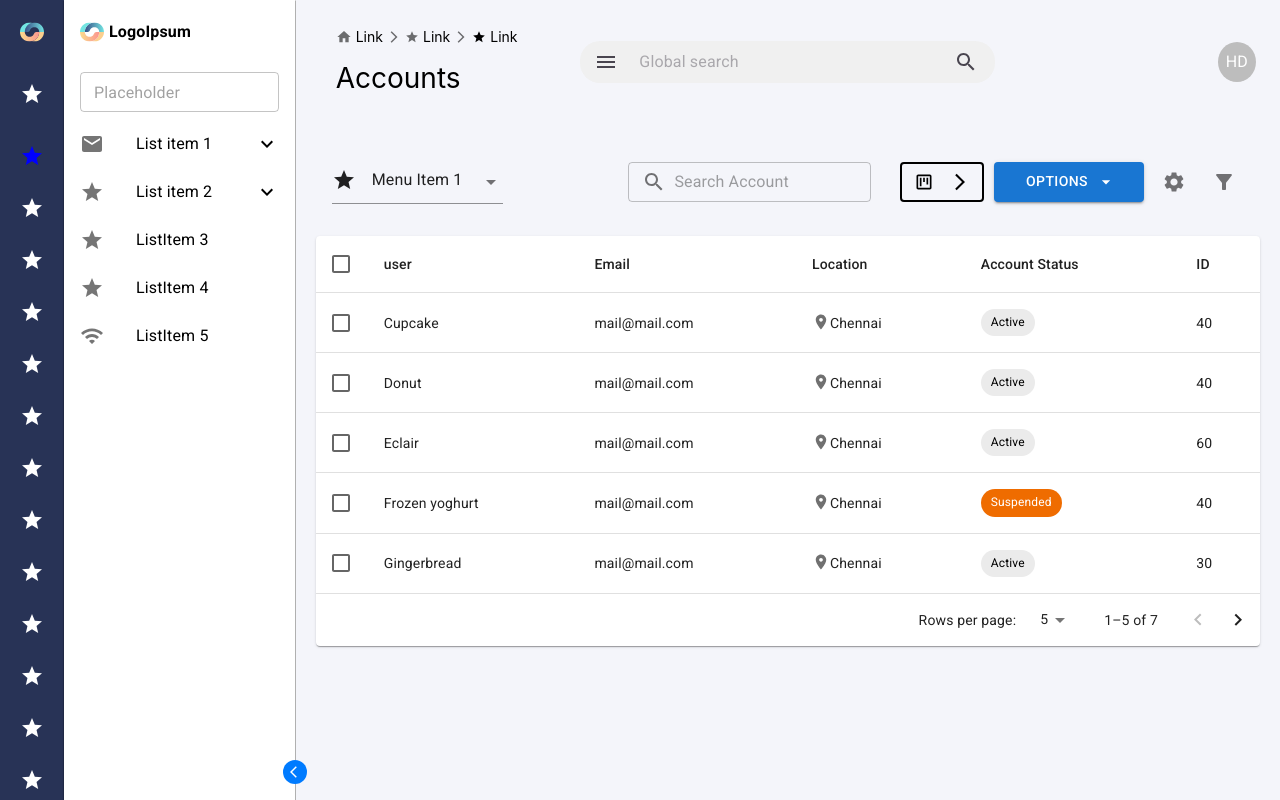
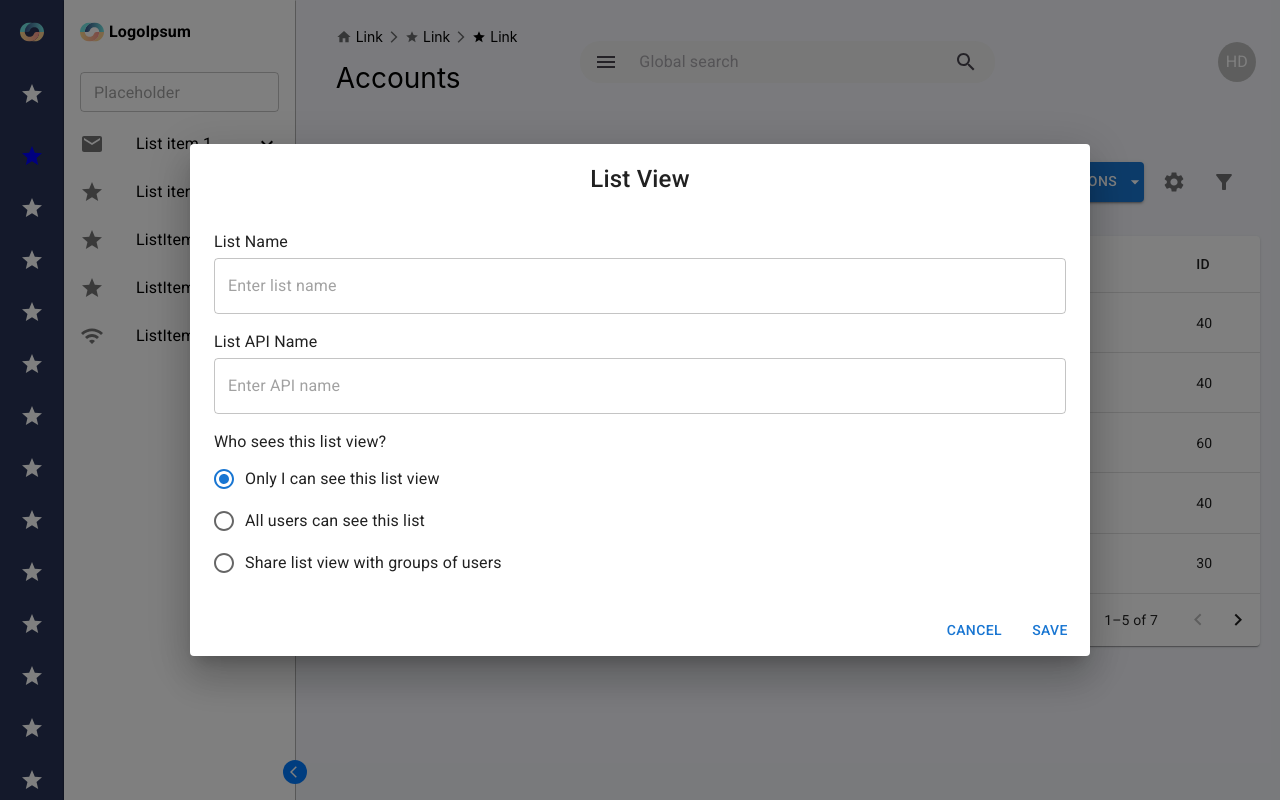
Before and after one commit to kedarlin/salesforce-screens, a React (Create React App) app: page / in a window 1280 px wide. Both pictures are taken after a click on the button 1174 px from the left and 181 px from the top of the page. Built offline with nearby package versions, Linux system fonts and the light colour scheme.

Commit message:
updated styles

```diff
--- a/src/components/filterSidebar.js
+++ b/src/components/filterSidebar.js
@@ -1,4 +1,4 @@
-import { Close, Inbox, Mail, UnfoldMore, Star, Search } from '@mui/icons-material';
+import { Close, UnfoldMore, Search } from '@mui/icons-material';
 import {
     Box,
     Collapse,
@@ -22,6 +22,7 @@ const FilterSidebar = ({ openFilterSidebar, toggleDrawer }) => {
 
     const [filtersCount, setFiltersCount] = React.useState(1);
     const [filters, setFilters] = React.useState(Array(filtersCount).fill("default"));
+    const [filterLogicValue, setFilterLogicVale] = React.useState('');
 
     const handleChange = (index) => (event) => {
         const newFilters = [...filters];
@@ -164,7 +165,7 @@ const FilterSidebar = ({ openFilterSidebar, toggleDrawer }) => {
                                 borderRadius: 4,
                             }}
                         />
-                        <Button variant='contained' size='large' disableElevation>
+                        <Button variant='contained' size='large' sx={{ lineHeight: "2.5rem"}} disableElevation>
                             Search
                         </Button>
                     </Box>
@@ -257,8 +258,6 @@ const FilterSidebar = ({ openFilterSidebar, toggleDrawer }) => {
                                 });
                             }}
                         >Remove row</Link>
-                    </Box>
-                    <Box display="flex" justifyContent="flex-start" flexDirection="row" gap={2}>
                         <Link
                             sx={{
                                 cursor: "pointer",
@@ -279,9 +278,57 @@ const FilterSidebar = ({ openFilterSidebar, toggleDrawer }) => {
                             }}
                         >Remove all rows</Link>
                     </Box>
+                    <ListItemText
+                        sx={{
+                            flex: 5
+                        }}
+                        primary="Filter Logic"
+                        slotProps={{
+                            primary: {
+                                sx: {
+                                    mt: 4,
+                                    fontWeight: "500"
+                                },
+                            },
+                        }}
+                    />
+                    <TextField
+                        fullWidth
+                        size="small"
+                        variant="outlined"
+                        placeholder="filter logic..."
+                        value={filterLogicValue}
+                        onChange={(event) => setFilterLogicVale(event.target.value)}
+                        InputProps={{
+                            startAdornment: (
+                                <InputAdornment position="start">
+                                    <Search />
+                                </InputAdornment>
+                            ),
+                        }}
+                        style={{
+                            borderRadius: 4,
+                        }}
+                    />
+                    <Box py={2} px={1}>
+                        <Link
+                            sx={{
+                                cursor: "pointer",
+                                color: "blue",
+                                textDecoration: "none",
+                                fontWeight: "400",
+                                ":hover": {
+                                    textDecoration: "underline"
+                                }
+                            }}
+                            onClick={() => {
+                                setFilterLogicVale('')
+                            }}
+                        >Remove Filter logic</Link>
+                    </Box>
                 </List>
             </Box>
-        </Drawer>
+        </Drawer >
     );
 };
 
--- a/src/components/filterbar.js
+++ b/src/components/filterbar.js
@@ -1,5 +1,5 @@
 import { ArrowDropDown, ArrowForwardIos, FilterAlt, Search, Settings, Star, ViewKanbanOutlined } from '@mui/icons-material';
-import { Box, FormControl, IconButton, InputAdornment, ListItem, MenuItem, Menu, Button, TextField, Select, Collapse } from '@mui/material';
+import { Box, FormControl, IconButton, InputAdornment, ListItem, MenuItem, Menu, Button, TextField, Select, Collapse, DialogTitle, DialogContent, DialogActions, Dialog, ListItemText, Radio, RadioGroup, FormControlLabel } from '@mui/material';
 import React, { useState } from 'react';
 import FilterSidebar from './filterSidebar';
 
@@ -10,6 +10,16 @@ const Filterbar = () => {
     const open1 = Boolean(anchorEl1);
     const open2 = Boolean(anchorEl2);
     const [openFilterSidebar, setOpenFilterSidebar] = useState(false);
+
+    const [openDialog, setOpenDialog] = useState(false);
+
+    const openDialogBox = () => {
+        setOpenDialog(true);
+    };
+
+    const closeDialogBox = () => {
+        setOpenDialog(false);
+    };
 
     const handleChange = (event) => {
         setFilter(event.target.value);
@@ -30,11 +40,11 @@ const Filterbar = () => {
 
     const toggleDrawer = (open) => (event) => {
         if (event.type === 'keydown' && (event.key === 'Tab' || event.key === 'Shift')) {
-          return;
+            return;
         }
 
         setOpenFilterSidebar(open);
-      };
+    };
 
     return (
         <Box display="flex" flexDirection="row" alignItems="center" gap="16px" padding="16px">
@@ -69,7 +79,7 @@ const Filterbar = () => {
                     </Select>
                 </FormControl>
             </Box>
-            <Box display="flex" justifyContent="center" flex={1}>
+            <Box display="flex" justifyContent="end" flex={1} gap="10px">
                 <TextField
                     size="small"
                     variant="outlined"
@@ -85,8 +95,6 @@ const Filterbar = () => {
                         borderRadius: 4,
                     }}
                 />
-            </Box>
-            <Box display="flex" justifyContent="end" flex={1} gap="10px">
                 <Button
                     startIcon={<ViewKanbanOutlined />}
                     variant="contained"
@@ -96,7 +104,7 @@ const Filterbar = () => {
                     sx={{
                         color: "black",
                         backgroundColor: "#ffffff00",
-                        border: "2px solid black"
+                        border: "1px solid black"
                     }}
                 />
                 <Menu
@@ -105,7 +113,11 @@ const Filterbar = () => {
                     onClose={handleClose1}
                     anchorOrigin={{
                         vertical: 'bottom',
-                        horizontal: 'left',
+                        horizontal: 'right',
+                    }}
+                    transformOrigin={{
+                        vertical: 'top',
+                        horizontal: 'right',
                     }}
                 >
                     <MenuItem onClick={handleClose1}>Edit</MenuItem>
@@ -118,10 +130,6 @@ const Filterbar = () => {
                     variant="contained"
                     onClick={handleClick2}
                     endIcon={<ArrowDropDown />}
-                    sx={{
-                        width: "150px",
-                    }}
-
                 >
                     Options
                 </Button>
@@ -132,25 +140,101 @@ const Filterbar = () => {
                     TransitionComponent={Collapse}
                     anchorOrigin={{
                         vertical: 'bottom',
-                        horizontal: 'left',
+                        horizontal: 'right',
                     }}
                     transformOrigin={{
                         vertical: 'top',
-                        horizontal: 'left',
+                        horizontal: 'right',
                     }}
                     sx={{
-                        width: "150px",
+                        width: "150px"
                     }}
                 >
-                    <MenuItem onClick={handleClose2}>Edit</MenuItem>
-                    <MenuItem onClick={handleClose2}>Duplicate</MenuItem>
-                    <MenuItem onClick={handleClose2}>Archive</MenuItem>
-                    <MenuItem onClick={handleClose2}>More</MenuItem>
+                    <MenuItem
+                        sx={{
+                            width: "150px"
+                        }}
+                        onClick={handleClose2}>Edit</MenuItem>
+                    <MenuItem
+                        sx={{
+                            width: "150px"
+                        }}
+                        onClick={handleClose2}>Duplicate</MenuItem>
+                    <MenuItem
+                        sx={{
+                            width: "150px"
+                        }}
+                        onClick={handleClose2}>Archive</MenuItem>
+                    <MenuItem
+                        sx={{
+                            width: "150px"
+                        }}
+                        onClick={handleClose2}>More</MenuItem>
                 </Menu>
-
-                <IconButton>
+                <IconButton onClick={() => openDialogBox()}>
                     <Settings />
                 </IconButton>
+                <Dialog
+                    open={openDialog}
+                    onClose={closeDialogBox}
+                    maxWidth="md"
+                    fullWidth
+                >
+                    <DialogTitle align="center" fontSize="24px">
+                        List View
+                    </DialogTitle>
+                    <DialogContent>
+                        {/* List Name */}
+                        <ListItemText sx={{ mt: 2, width: '100%' }}>List Name</ListItemText>
+                        <FormControl required sx={{ width: '100%' }}>
+                            <TextField
+                                autoFocus
+                                placeholder="Enter list name"
+                                fullWidth
+                            />
+                        </FormControl>
+
+                        {/* List API Name */}
+                        <ListItemText sx={{ mt: 2, width: '100%' }}>List API Name</ListItemText>
+                        <FormControl required sx={{ width: '100%' }}>
+                            <TextField
+                                placeholder="Enter API name"
+                                fullWidth
+                            />
+                        </FormControl>
+
+                        <ListItemText sx={{ mt: 2, width: '100%' }}>Who sees this list view?</ListItemText>
+                        <RadioGroup
+                            aria-labelledby="visibility-options"
+                            defaultValue="Only I can see this list view"
+                            name="visibility-options"
+                            sx={{ width: '100%' }}
+                        >
+                            <FormControlLabel
+                                value="Only I can see this list view"
+                                control={<Radio />}
+                                label="Only I can see this list view"
+                                sx={{ width: '100%' }}
+                            />
+                            <FormControlLabel
+                                value="All users can see this list"
+                                control={<Radio />}
+                                label="All users can see this list"
+                                sx={{ width: '100%' }}
+                            />
+                            <FormControlLabel
+                                value="Share list view with groups of users"
+                                control={<Radio />}
+                                label="Share list view with groups of users"
+                                sx={{ width: '100%' }}
+                            />
+                        </RadioGroup>
+                    </DialogContent>
+                    <DialogActions>
+                        <Button onClick={closeDialogBox}>Cancel</Button>
+                        <Button type="submit" onClick={closeDialogBox}>Save</Button>
+                    </DialogActions>
+                </Dialog>
                 <IconButton onClick={toggleDrawer(true)}>
                     <FilterAlt />
                 </IconButton>
```
